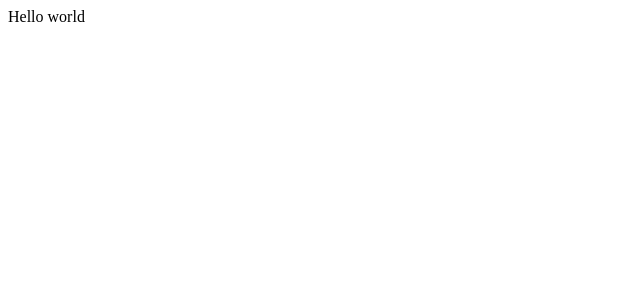
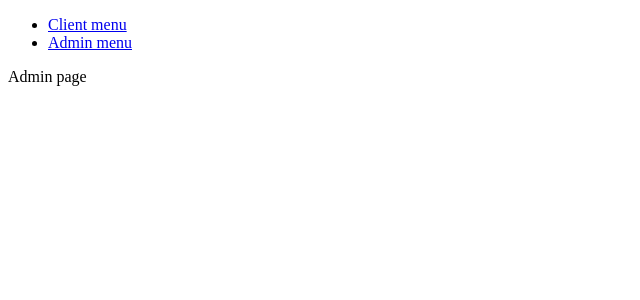
Before and after one commit to StefanSebastian/FMCC, a React (Create React App) app in the folder client/: page /admin in a window 1280 px wide. Shown: the top 300 px of the page, without its empty margins (0-640 px from the left). Built offline with nearby package versions, Linux system fonts and the light colour scheme.

Commit message:
Added basic routing support

```diff
--- a/client/package.json
+++ b/client/package.json
@@ -6,6 +6,7 @@
     "react": "^16.7.0",
     "react-dom": "^16.7.0",
     "react-redux": "^6.0.0",
+    "react-router-dom": "^4.3.1",
     "react-scripts": "2.1.2",
     "redux": "^4.0.1",
     "redux-thunk": "^2.3.0"
--- /dev/null
+++ b/client/src/AdminPage.js
@@ -0,0 +1,13 @@
+import React, { Component } from 'react';
+
+class AdminPage extends Component {
+    render() {
+        return(
+            <div className="AdminPage">
+                Admin page
+            </div>
+        );
+    }
+}
+
+export default AdminPage;
--- a/client/src/App.js
+++ b/client/src/App.js
@@ -1,11 +1,22 @@
 import React, { Component } from 'react';
+import { Route, Link, BrowserRouter as Router } from 'react-router-dom';
+import ClientPage from './ClientPage';
+import AdminPage from './AdminPage';
 
 class App extends Component {
   render() {
     return (
-      <div className="App">
-        Hello world
-      </div>
+      <Router>
+        <div>
+          <ul>
+            <li><Link to='/client'>Client menu</Link></li>
+            <li><Link to='/admin'>Admin menu</Link></li>
+          </ul>
+
+          <Route path='/client' component={ClientPage} />
+          <Route path='/admin' component={AdminPage} />
+        </div>
+      </Router>
     );
   }
 }
--- /dev/null
+++ b/client/src/ClientPage.js
@@ -0,0 +1,13 @@
+import React, { Component } from 'react';
+
+class ClientPage extends Component {
+    render() {
+        return(
+            <div className="ClientPage">
+                Client page
+            </div>
+        );
+    }
+}
+
+export default ClientPage;
```
